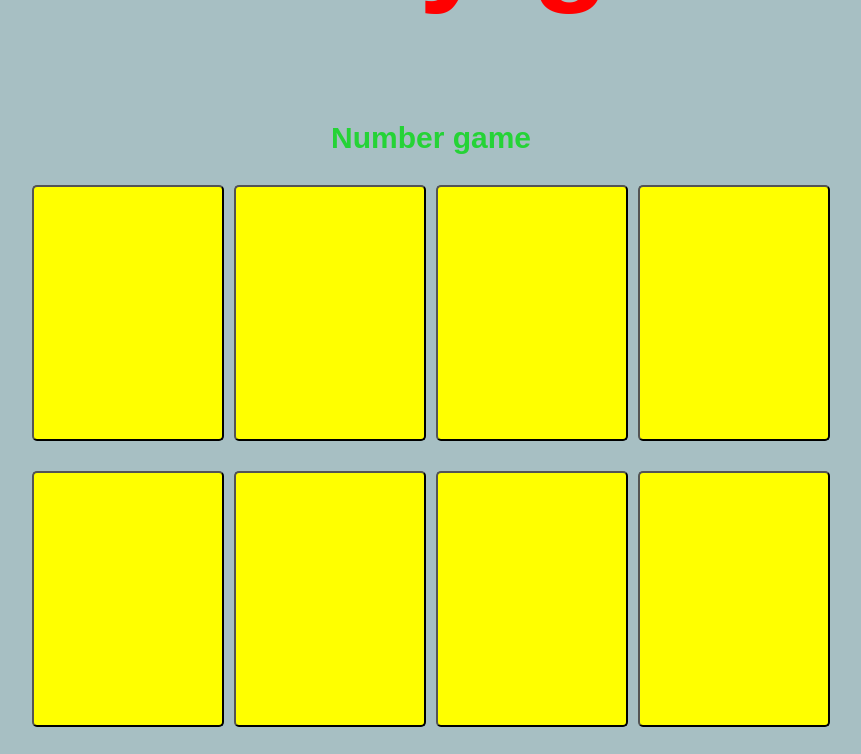
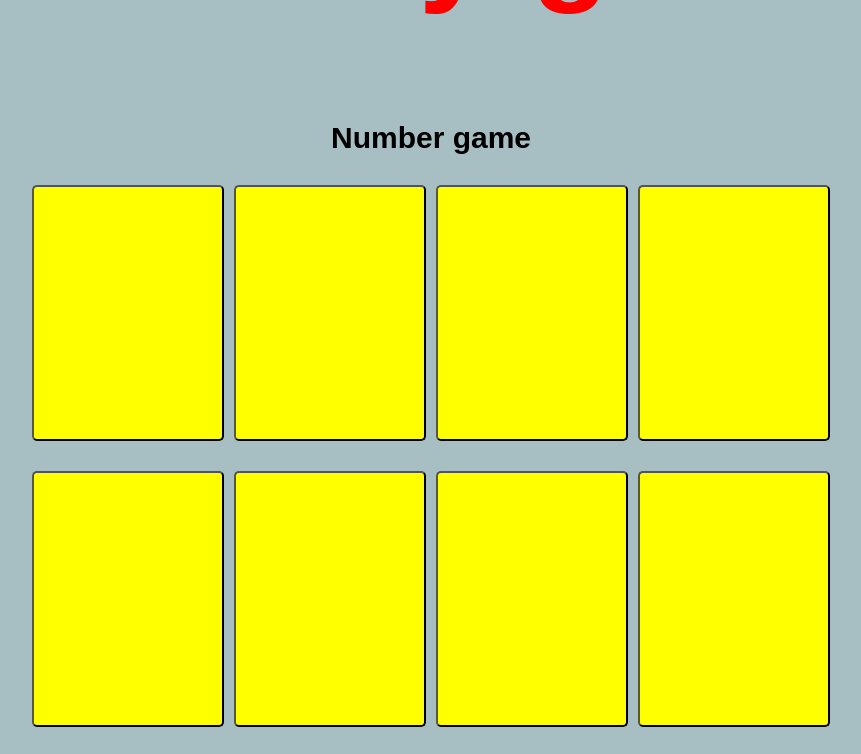
Before and after one commit to mas173/mind-storming-memory-game, a plain HTML site: page index.html in a window 1280 px wide. Shown: the top 754 px of the page, without its empty margins (209-1070 px from the left). Drawn offline with Linux system fonts and the light colour scheme.

Commit message:
Update index.html

```diff
--- a/index.html
+++ b/index.html
@@ -68,7 +68,7 @@ margin-bottom: 20px;
 
 
     h2{
-      color: #25D336;
+      color: black;
       font-size: 30px;
       font-family: sans-serif;
       margin: 20px;
```
